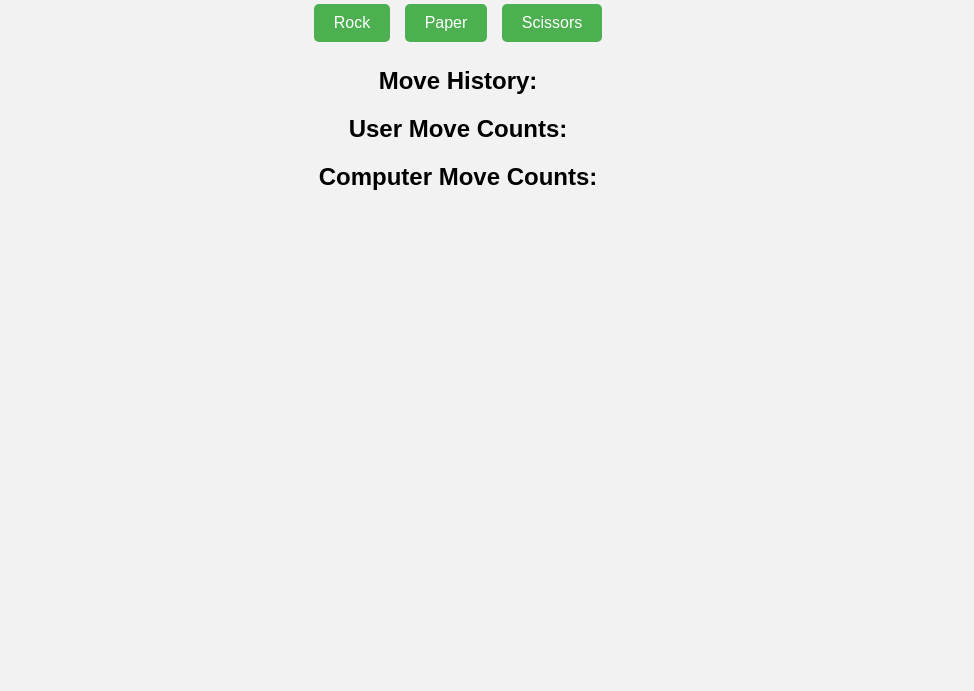
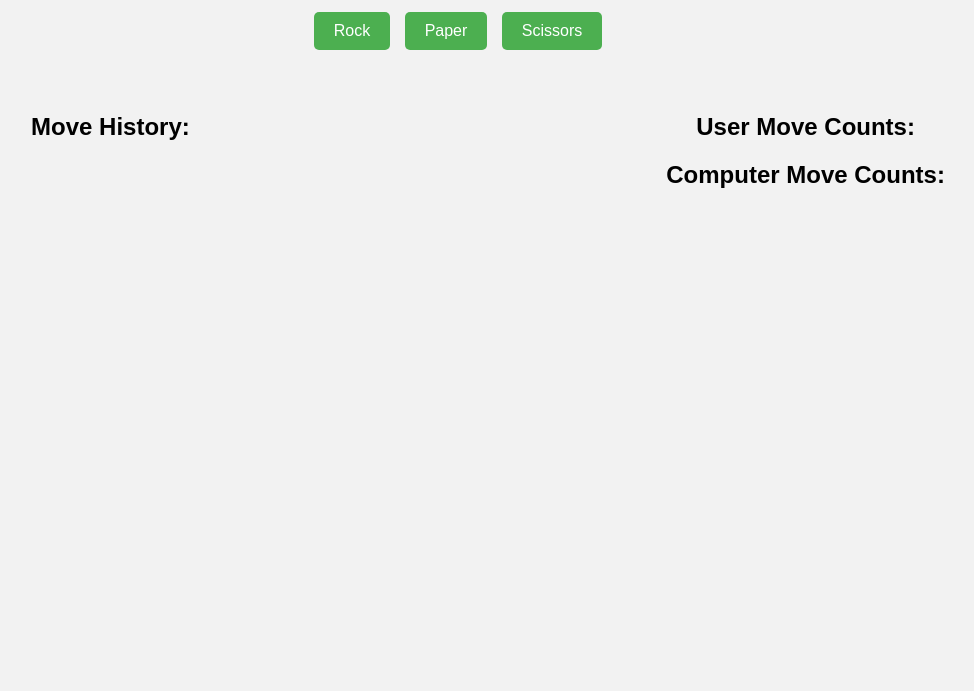
Before and after one commit to AdYno123/w3, a plain HTML site: page index.html in a window 1280 px wide. Shown: the part 109-800 px from the top of the page, without its empty margins (182-1156 px from the left). Drawn offline with Linux system fonts and the light colour scheme.

Commit message:
Update index.html

```diff
--- a/index.html
+++ b/index.html
@@ -4,9 +4,26 @@
 		<title>Rock Paper Scissors</title>
 		<style>
 			body {
+				display: flex;
+				flex-direction: column;
+				justify-content: center;
+				align-items: center;
 				text-align: center;
 				font-family: Arial, sans-serif;
 				background-color: #f2f2f2;
+			}
+
+			.container {
+				width: 100%;
+				margin: 20px;
+				display: flex;
+				flex-direction: row;
+				justify-content: space-between;
+				align-items: flex-start;
+			}
+
+			.container > div {
+				width: 45%; /* 45% width for each div  selector > spravi ze je 45% z top containeru*/
 			}
 
 			h1 {
@@ -52,31 +69,59 @@
 		</style>
 	</head>
 	<body>
+		<div class="container" style="margin: 0 auto;"></div>
+			<div>
 				<h1>Rock Paper Scissors</h1>
 				<p>Choose your move:</p>
 				<button onclick="play('rock')">Rock</button>
 				<button onclick="play('paper')">Paper</button>
 				<button onclick="play('scissors')">Scissors</button>
 				<p id="result"></p>
+			</div>
+		</div>
+
+		<div class="container">
+			<div>
 				<h2>Move History:</h2>
 				<ul id="history"></ul>
+			</div>
 
+			<div>
 				<h2>User Move Counts:</h2>
 				<ul id="userCounts"></ul>
-
 				<h2>Computer Move Counts:</h2>
 				<ul id="computerCounts"></ul>
+			</div>
+		</div>
 
 		<script>
 			var userHistory = []
 			var computerHistory = []
 
 			function play(userChoice) {
+
+
+				//Pole v JavaScripte je objekt, ktorý sa používa na ukladanie viacerých hodnôt v jednej premennej. Môžete si to predstaviť ako zoznam alebo zberateľskú kartu, kde môžete ukladať rôzne položky.
+				//Napríklad, predstavte si, že máte zberateľskú kartu pre knihy, ktoré chcete prečítať. Môžete vytvoriť pole v JavaScripte, ktoré bude obsahovať názvy týchto kníh:
+
+				//var booksToRead = ['Harry Potter', 'The Hobbit', 'Lord of the Rings']
+				//console.log(booksToRead[0]); // Vypíše "Hobit"
 				var choices = ['rock', 'paper', 'scissors']
+
+ 				//Math.random() generuje náhodné číslo medzi 0 (vrátane) a 1 (bez).
+				// Toto číslo sa potom vynásobí dĺžkou poľa choices.length, čím dostaneme náhodné číslo v rozsahu od 0 do dĺžky poľa.
+				// Math.floor() zaokrúhli toto číslo nadol na najbližšie celé číslo. To je potrebné, pretože indexy poľa musia byť celé čísla.
+				// Výsledné číslo sa potom použije ako index pre pole choices, čím sa vyberie náhodný prvok z poľa.
 				var computerChoice = choices[Math.floor(Math.random() * choices.length)]
 
 				var result = ''
+
+				// Metóda concat() berie jedno alebo viac polí a vytvára nové pole, ktoré obsahuje všetky prvky pôvodných polí. V tomto prípade sa vytvorí nové pole, ktoré obsahuje všetky prvky z userHistory a computerHistory.
+				// Je dôležité poznamenať, že metóda concat() nezmení pôvodné polia. Namiesto toho vytvorí nové pole. Ak chcete uložiť výsledok, musíte ho priradiť do novej premennej, napríklad:
+
 				var moveHistory = userHistory.concat(computerHistory)
+
+				// Metóda forEach() vykoná zadanú funkciu raz pre každý prvok poľa. V tomto prípade sa pre každý prvok v poli moveHistory vytvorí nový element <li> a pridá sa do zoznamu s id history.
 				moveHistory.forEach(function (move) {
 					var li = document.createElement('li')
 					li.appendChild(document.createTextNode(move))
@@ -84,7 +129,11 @@
 				})
 				if (userChoice === computerChoice) {
 					result = 'Remíza'
-				} else if ((userChoice === 'rock' && computerChoice === 'scissors') || (userChoice === 'paper' && computerChoice === 'rock') || (userChoice === 'scissors' && computerChoice === 'paper')) {
+				}
+				// Ak používateľ vyberie kameň a počítač vyberie nožnice,
+				// alebo ak používateľ vyberie papier a počítač vyberie kameň,
+				// alebo ak používateľ vyberie nožnice a počítač vyberie papier, používateľ vyhrá.
+				else if ((userChoice === 'rock' && computerChoice === 'scissors') || (userChoice === 'paper' && computerChoice === 'rock') || (userChoice === 'scissors' && computerChoice === 'paper')) {
 					result = 'You win! Computer chose ' + computerChoice
 				} else {
 					result = 'You lose! Computer chose ' + computerChoice
@@ -93,10 +142,16 @@
 				userHistory.push(userChoice)
 				computerHistory.push(computerChoice)
 
+				// Výsledok sa zobrazí v prvku s id result.
+				//V JavaScripte, .innerHTML je vlastnosť, ktorá umožňuje čítať alebo meniť HTML obsah (vnútro) HTML elementu.
 				document.getElementById('result').innerHTML = result
 				document.getElementById('history').innerHTML = ''
+
+				// Metóda forEach() vykoná zadanú funkciu raz pre každý prvok poľa. V tomto prípade sa pre každý prvok v poli userHistory vytvorí nový element <li> a pridá sa do zoznamu s id userCounts.
 				moveHistory.forEach(function (move) {
 					var li = document.createElement('li')
+					//document.createTextNode() vytvorí nový textový uzol s daným textom. V tomto prípade sa vytvorí textový uzol s hodnotou move.
+					//appendChild() pridáva nový element do existujúceho elementu. V tomto prípade sa pridá nový element <li> s textovým uzlom move do zoznamu s id history.
 					li.appendChild(document.createTextNode(move))
 					document.getElementById('history').appendChild(li)
 				})
@@ -107,10 +162,16 @@
 
 			function countUserMoves() {
 				var counts = {}
+
+				// Metóda forEach() vykoná zadanú funkciu raz pre každý prvok poľa. V tomto prípade sa pre každý prvok v poli userHistory zvýši počet výskytov v poli counts.
 				userHistory.forEach(function (move) {
+					// V tomto prípade sa zvýši počet výskytov pre každý prvok v poli userHistory.
+					//Ak v objekte counts neexistuje kľúč move, vráti sa hodnota 0. Ak kľúč move existuje, vráti sa jeho hodnota.
 					counts[move] = (counts[move] || 0) + 1
 				})
 				document.getElementById('userCounts').innerHTML = ''
+
+				// Metóda Object.keys() vráti pole obsahujúce kľúče objektu. V tomto prípade sa získa pole kľúčov z objektu counts.
 				Object.keys(counts).forEach(function (move) {
 					var li = document.createElement('li')
 					li.appendChild(document.createTextNode(move + ': ' + counts[move]))
```
Lines whose indentation alone changed are shown as unchanged.
